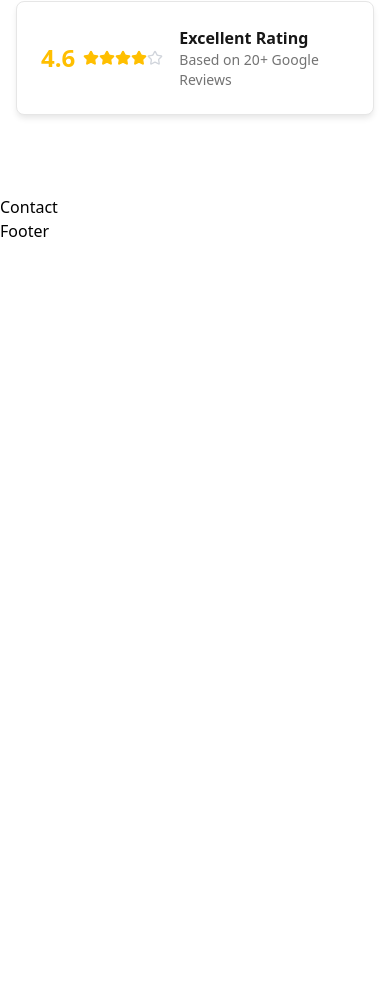
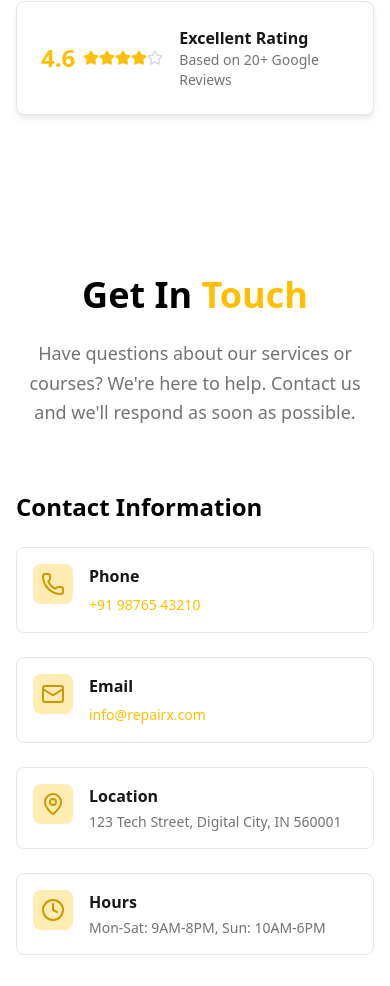
Before and after one commit to RovertakeEx/RepairX_Landing, a React (Vite) app: page / in a window 390 px wide. Shown: the part 9554-10540 px from the top of the page. Before the commit the page ends 9797 px from the top, so only its background shows below. Built offline with nearby package versions, Linux system fonts and the light colour scheme.

Commit message:
Develop Contact section UI

```diff
--- a/src/components/Contact.tsx
+++ b/src/components/Contact.tsx
@@ -1,8 +1,131 @@
 import { MapPin, Phone, Mail, Clock } from "lucide-react";
 
 const Contact = () => {
+
+  const contactInfo = [
+    {
+      icon: Phone,
+      title: "Phone",
+      info: "+91 98765 43210",
+      link: "tel:+919876543210"
+    },
+    {
+      icon: Mail,
+      title: "Email",
+      info: "info@repairx.com",
+      link: "mailto:info@repairx.com"
+    },
+    {
+      icon: MapPin,
+      title: "Location",
+      info: "123 Tech Street, Digital City, IN 560001",
+      link: "#"
+    },
+    {
+      icon: Clock,
+      title: "Hours",
+      info: "Mon-Sat: 9AM-8PM, Sun: 10AM-6PM",
+      link: "#"
+    }
+  ];
+
   return (
-    <section id="contact">Contact</section>
+    <section id="contact" className="py-20 bg-background">
+      <div className="container mx-auto px-4 sm:px-6 lg:px-8">
+        <div className="text-center mb-16">
+          <h2 className="text-4xl lg:text-5xl font-bold text-foreground mb-6">
+            Get In <span className="text-repairx-yellow">Touch</span>
+          </h2>
+          <p className="text-lg text-muted-foreground max-w-3xl mx-auto leading-relaxed">
+            Have questions about our services or courses? We're here to help. Contact us and we'll respond as soon as possible.
+          </p>
+        </div>
+
+        <div className="grid grid-cols-1 lg:grid-cols-2 gap-12">
+          <div className="space-y-8">
+            <div>
+              <h3 className="text-2xl font-bold text-foreground mb-6">Contact Information</h3>
+              <div className="grid grid-cols-1 sm:grid-cols-2 gap-6">
+                {contactInfo.map((item, index) => {
+                  const Icon = item.icon;
+                  return (
+                    <div
+                      key={index}
+                      className="flex items-start space-x-4 p-4 bg-card rounded-lg border border-border hover:shadow-medium transition-all duration-300"
+                    >
+                      <div className="p-2 bg-repairx-yellow-light rounded-lg">
+                        <Icon className="h-6 w-6 text-repairx-yellow-dark" />
+                      </div>
+                      <div>
+                        <h4 className="font-semibold text-card-foreground mb-1">{item.title}</h4>
+                        {item.link.startsWith('#') ? (
+                          <p className="text-sm text-muted-foreground">{item.info}</p>
+                        ) : (
+                          <a
+                            href={item.link}
+                            className="text-sm text-repairx-yellow hover:text-repairx-yellow-dark transition-colors"
+                          >
+                            {item.info}
+                          </a>
+                        )}
+                      </div>
+                    </div>
+                  );
+                })}
+              </div>
+            </div>
+            <div className="rounded-lg border-border border bg-card text-card-foreground shadow-sm overflow-hidden">
+                <div className="flex flex-col space-y-1.5 p-6">
+                    <h3 className="text-2xl font-semibold leading-none tracking-tight">Find Us</h3>
+                    <p className="text-sm text-muted-foreground">Visit our repair center and training facility</p>
+                </div>
+                <div className="p-0 h-[450px]">
+                  <iframe
+                    src="https://www.google.com/maps/embed?pb=!1m18!1m12!1m3!1d3960.618479539296!2d79.84826067448289!3d6.936119018231976!2m3!1f0!2f0!3f0!3m2!1i1024!2i768!4f13.1!3m3!1m2!1s0x3ae25900168c34d5%3A0x8068cebf1e7bacf7!2sRepair%20X%20(Pvt)%20Ltd.!5e0!3m2!1sen!2slk!4v1757243478811!5m2!1sen!2slk"
+                    width="100%"
+                    height="100%"
+                    style={{ border: 0 }}
+                    allowFullScreen={true}
+                    loading="lazy"
+                    referrerPolicy="no-referrer-when-downgrade"
+                  ></iframe>
+                </div>
+            </div>
+          </div>
+          <div className="rounded-lg border-border border bg-card text-card-foreground shadow-sm">
+            <div className="flex flex-col space-y-1.5 p-6">
+                <h3 className="font-semibold tracking-tight text-2xl">Send us a Message</h3>
+                <p className="text-sm text-muted-foreground">Fill out the form below and we'll get back to you within 24 hours</p>
+            </div>
+            <div className="p-6 pt-0">
+                <form action="" className="space-y-6">
+                  <div className="space-y-2">
+                    <label htmlFor="" className="text-sm font-medium leading-none">Full Name</label>
+                    <input type="text" name="name" id="name" placeholder="Enter your full name" className="flex h-10 w-full rounded-md border border-input bg-background px-3 py-2 text-base placeholder:text-muted-foreground md:text-sm mt-2 focus-visible:outline-none focus-visible:ring-2 focus-visible:ring-ring focus-visible:ring-offset-2" required/>
+                  </div>
+                  <div className="space-y-2">
+                    <label htmlFor="" className="text-sm font-medium leading-none">Email Address</label>
+                    <input type="email" name="email" id="email" placeholder="Enter your email address" className="flex h-10 w-full rounded-md border border-input bg-background px-3 py-2 text-base placeholder:text-muted-foreground md:text-sm mt-2 focus-visible:outline-none focus-visible:ring-2 focus-visible:ring-ring focus-visible:ring-offset-2" required/>
+                  </div>
+                  <div className="space-y-2">
+                    <label htmlFor="" className="text-sm font-medium leading-none">Phone No</label>
+                    <input type="number" name="phone" id="phone" placeholder="Enter your mobile number" className="flex h-10 w-full rounded-md border border-input bg-background px-3 py-2 text-base placeholder:text-muted-foreground md:text-sm mt-2 focus-visible:outline-none focus-visible:ring-2 focus-visible:ring-ring focus-visible:ring-offset-2" required/>
+                  </div>
+                  <div className="space-y-2">
+                    <label htmlFor="" className="text-sm font-medium leading-none">Message</label>
+                    <textarea name="message" id="message" placeholder="Tell us how we can help you..." className="flex w-full rounded-md border border-input bg-background px-3 py-2 text-base placeholder:text-muted-foreground md:text-sm mt-2 focus-visible:outline-none focus-visible:ring-2 focus-visible:ring-ring focus-visible:ring-offset-2" rows={6} required></textarea>
+                  </div>
+                  <div className="space-y-2">
+                    <button className="inline-flex items-center justify-center gap-2 cursor-pointer whitespace-nowrap rounded-md text-sm [&_svg]:size-4 [&_svg]:shrink-0 h-10 px-4 py-2 w-full bg-repairx-yellow hover:bg-repairx-yellow-dark text-repairx-black font-semibold transition-colors duration-200">
+                    Send Message
+                  </button>
+                  </div>
+                </form>
+            </div>
+          </div>
+        </div>
+      </div>
+    </section>
   )
 }
 
--- a/src/index.css
+++ b/src/index.css
@@ -229,3 +229,28 @@
 .fill-repairx-yellow {
     fill: hsl(var(--repairx-yellow));
 }
+
+.border-input {
+    border-color: hsl(var(--input));
+}
+
+.leading-none {
+    line-height: 1;
+}
+
+.focus-visible\:ring-offset-2:focus-visible {
+    --tw-ring-offset-width: 2px;
+}
+
+.focus-visible\:ring-ring:focus-visible {
+    --tw-ring-color: hsl(var(--ring));
+}
+.focus-visible\:ring-2:focus-visible {
+    --tw-ring-offset-shadow: var(--tw-ring-inset) 0 0 0 var(--tw-ring-offset-width) var(--tw-ring-offset-color);
+    --tw-ring-shadow: var(--tw-ring-inset) 0 0 0 calc(2px + var(--tw-ring-offset-width)) var(--tw-ring-color);
+    box-shadow: var(--tw-ring-offset-shadow), var(--tw-ring-shadow), var(--tw-shadow, 0 0 #0000);
+}
+.focus-visible\:outline-none:focus-visible {
+    outline: 2px solid transparent;
+    outline-offset: 2px;
+}
```
